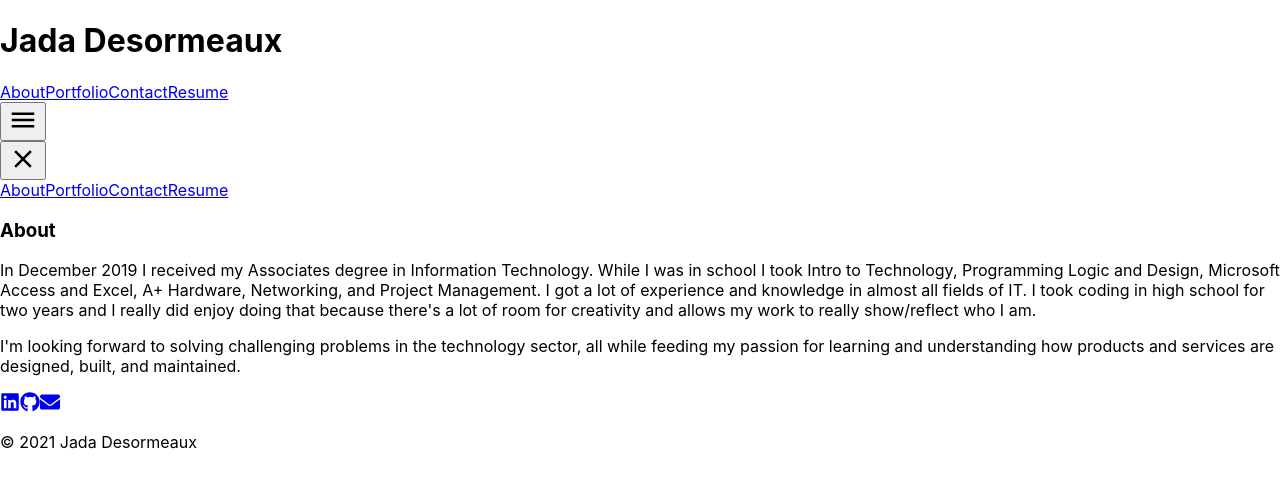
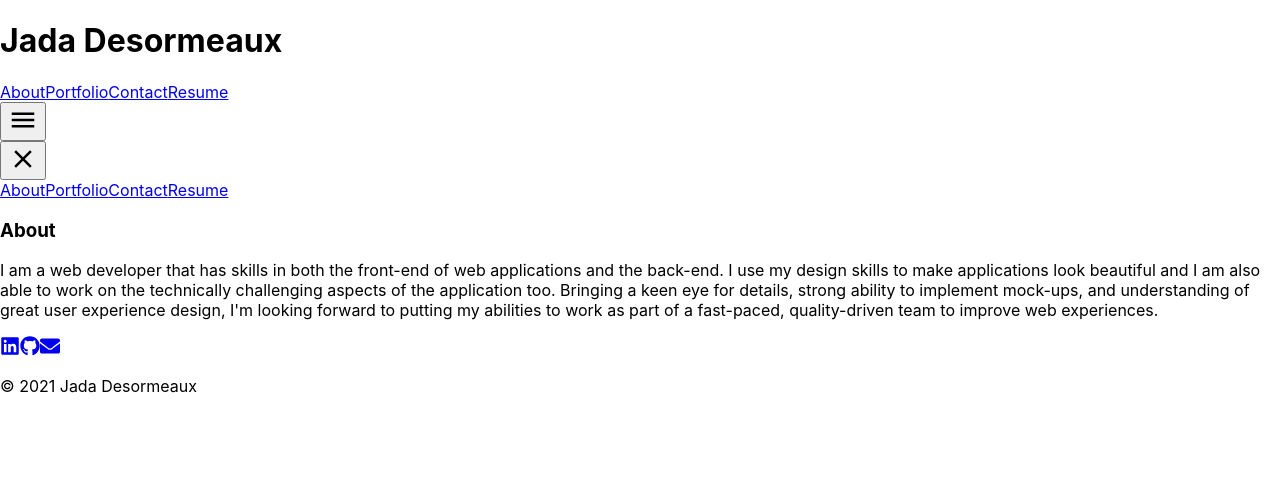
Before and after one commit to JadaE789/react_portfolio, a React (Create React App) app: page / in a window 1280 px wide. Shown: the top 488 px of the page. Built offline with nearby package versions, Linux system fonts and the light colour scheme.

Commit message:
about me info

```diff
--- a/package.json
+++ b/package.json
@@ -7,6 +7,7 @@
     "@testing-library/jest-dom": "^5.14.1",
     "@testing-library/react": "^11.2.7",
     "@testing-library/user-event": "^12.8.3",
+    "bootstrap": "^5.0.2",
     "gh-pages": "^3.2.3",
     "react": "^17.0.2",
     "react-dom": "^17.0.2",
--- a/src/components/pages/About.js
+++ b/src/components/pages/About.js
@@ -6,19 +6,11 @@ export default function About() {
       {/* md:self-center */}
       <div className='flex flex-col justify-center items-center md:w-1/2 p-6'>
         <h3 className=''> About </h3>
-        <p className=''>
-            In December 2019 I received my Associates degree in Information Technology.
-            While I was in school I took Intro to Technology, Programming Logic
-            and Design, Microsoft Access and Excel, A+ Hardware, Networking, and Project Management.
-            I got a lot of experience and knowledge in almost all
-            fields of IT. I took coding in high school for
-            two years and I really did enjoy doing that because there's
-            a lot of room for creativity and allows my work to really show/reflect who I am.
-        </p>
-        <p className=''>
-          I'm looking forward to solving challenging problems in the technology
-          sector, all while feeding my passion for learning and understanding
-          how products and services are designed, built, and maintained.
+        <p className='aboutMe'>
+        I am a web developer that has skills in both the front-end of web applications and the back-end.
+        I use my design skills to make applications look beautiful and I am also able to work on the technically challenging aspects of the application too.
+        Bringing a keen eye for details, strong ability to implement mock-ups, and understanding of great user experience design,
+        I'm looking forward to putting my abilities to work as part of a fast-paced, quality-driven team to improve web experiences.
         </p>
       </div>
       <div className='bg-landing bg-cover bg-center bg-no-repeat h-full md:w-1/2'></div>
```
Also changed, not shown: 1 other file (tests, documents, lock files or other folders).
